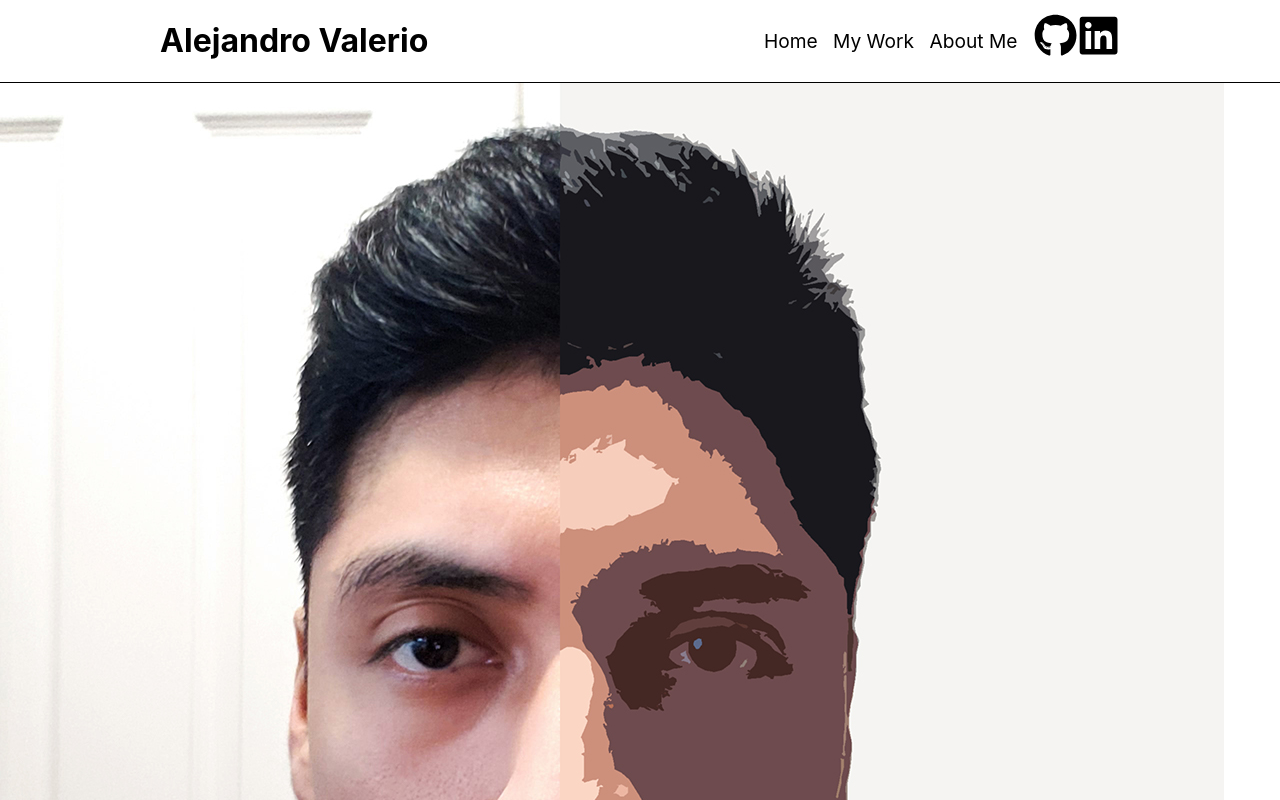
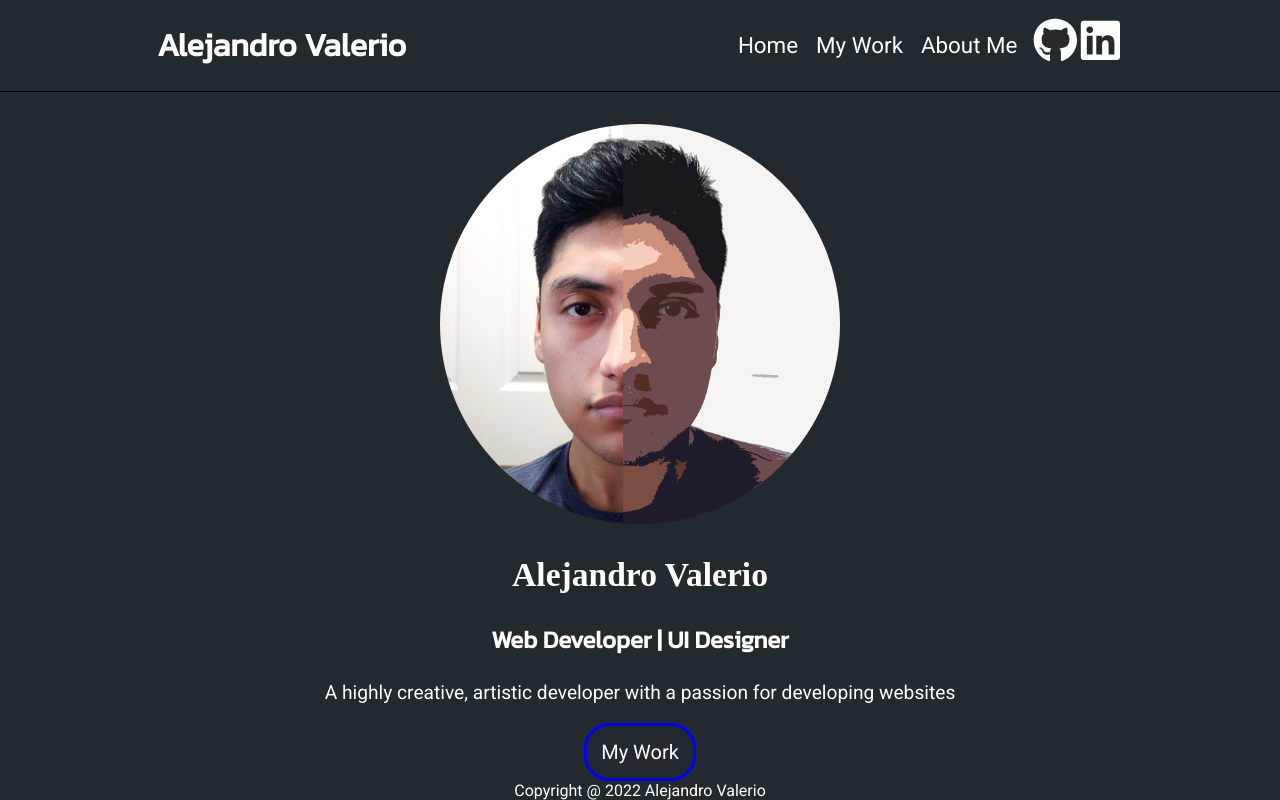
Before and after one commit to AlexV713/Portfolio-React-2, a React (Create React App) app in the folder portfolio-app/: page / in a window 1280 px wide. Shown: the top 800 px of the page. Built offline with nearby package versions, Linux system fonts and the light colour scheme.

Commit message:
Updated Head
I updated the head by deleting old tags, adding the fonts, adding the icons, and changing the title. I also added the CSS for the home page.

```diff
--- a/portfolio-app/public/index.html
+++ b/portfolio-app/public/index.html
@@ -2,12 +2,11 @@
 <html lang="en">
   <head>
     <meta charset="utf-8" />
-    <link rel="icon" href="%PUBLIC_URL%/favicon.ico" />
     <meta name="viewport" content="width=device-width, initial-scale=1" />
-    <meta name="theme-color" content="#000000" />
+    <meta name="theme-color" content="#222a30" />
     <meta
       name="description"
-      content="Web site created using create-react-app"
+      content="My web developer portfolio website that shows my previous work, tells my story, and my top skills."
     />
     <link rel="apple-touch-icon" href="%PUBLIC_URL%/logo192.png" />
     <!--
@@ -24,10 +23,15 @@
       work correctly both with client-side routing and a non-root public URL.
       Learn how to configure a non-root public URL by running `npm run build`.
     -->
-    <title>React App</title>
+    <link href="https://fonts.googleapis.com/css2?family=Kanit&family=Roboto&display=swap" rel="stylesheet">
+    <link rel="apple-touch-icon" sizes="180x180" href="%PUBLIC_URL%/images/apple-touch-icon.png">
+    <link rel="icon" type="image/png" sizes="32x32" href="%PUBLIC_URL%/images/favicon-32x32.png">
+    <link rel="icon" type="image/png" sizes="16x16" href="%PUBLIC_URL%/images/favicon-16x16.png">
+    <link rel="manifest" href="%PUBLIC_URL%/images/site.webmanifest">
+    <title>Alejandro Valerio</title>
   </head>
   <body>
-    <noscript>You need to enable JavaScript to run this app.</noscript>
+    <noscript>You need to enable JavaScript to run this website.</noscript>
     <div id="root"></div>
     <!--
       This HTML file is a template.
--- a/portfolio-app/src/App.css
+++ b/portfolio-app/src/App.css
@@ -2,6 +2,24 @@ body {
   margin: 0;
   padding: 0;
   overflow-x: hidden;
+  background-color: #222a30;
+  color: #FFFFFF;
+  font-family: 'Roboto', sans-serif;
+}
+
+h1,
+h2,
+h3,
+h4 {
+    font-family: 'Kanit', sans-serif;
+}
+
+.name {
+    font-family: 'Times New Roman', Times, serif;
+}
+
+footer {
+  text-align: center;
 }
 
 /* Desktop Display */
@@ -14,7 +32,7 @@ body {
   }
 
   header > #title {
-    color: black;
+    color: #FFFFFF;
     text-decoration: none;
   }
 
@@ -29,9 +47,9 @@ body {
   }
 
   #desktop-nav .links {
-    color: black;
+    color: #FFFFFF;
     text-decoration: none;
-    font-size: 1.2rem;
+    font-size: 1.4rem;
     margin-left: 0.8em;
   }
 
@@ -44,9 +62,51 @@ body {
   }
 
   #icons-container > .icon-links {
-    font-size: 2.7rem;
-    color: black;
+    font-size: 2.8rem;
+    color: #FFFFFF;
     text-decoration: none;
   }
 
+  #me-container {
+    display: grid;
+    place-items: center;
+    margin-top: 2em;
+  }
+
+  #myself {
+    height: 400px;
+    width: 400px;
+    border-radius: 50%;
+  }
+
+  #home-page > h2, h3, p {
+    text-align: center;
+  }
+
+  h2 {
+    font-size: 2.1rem;
+  }
+
+  h3 {
+    font-size: 1.5rem;
+  }
+
+  #home-page > p {
+    font-size: 1.2rem;
+  }
+
+  #home-buttons {
+    display: grid;
+    place-items: center;
+  }
+
+  #home-buttons > a {
+    border: solid blue 3px;
+    border-radius: 25px;
+    text-decoration: none;
+    color: #FFFFFF;
+    padding: 0.7em;
+    font-size: 20px;
+  }
+
 }
--- a/portfolio-app/src/App.js
+++ b/portfolio-app/src/App.js
@@ -10,9 +10,9 @@ function App() {
 
       <main>
         <section id="home-page">
-          <div id="me">
+          <div id="me-container">
             <a href="App.js">
-              <img src="./images/selfie.jpg"/>
+              <img src="./images/selfie.jpg" id="myself" />
             </a>
           </div>
           <h2 className="name">Alejandro Valerio</h2>
```
